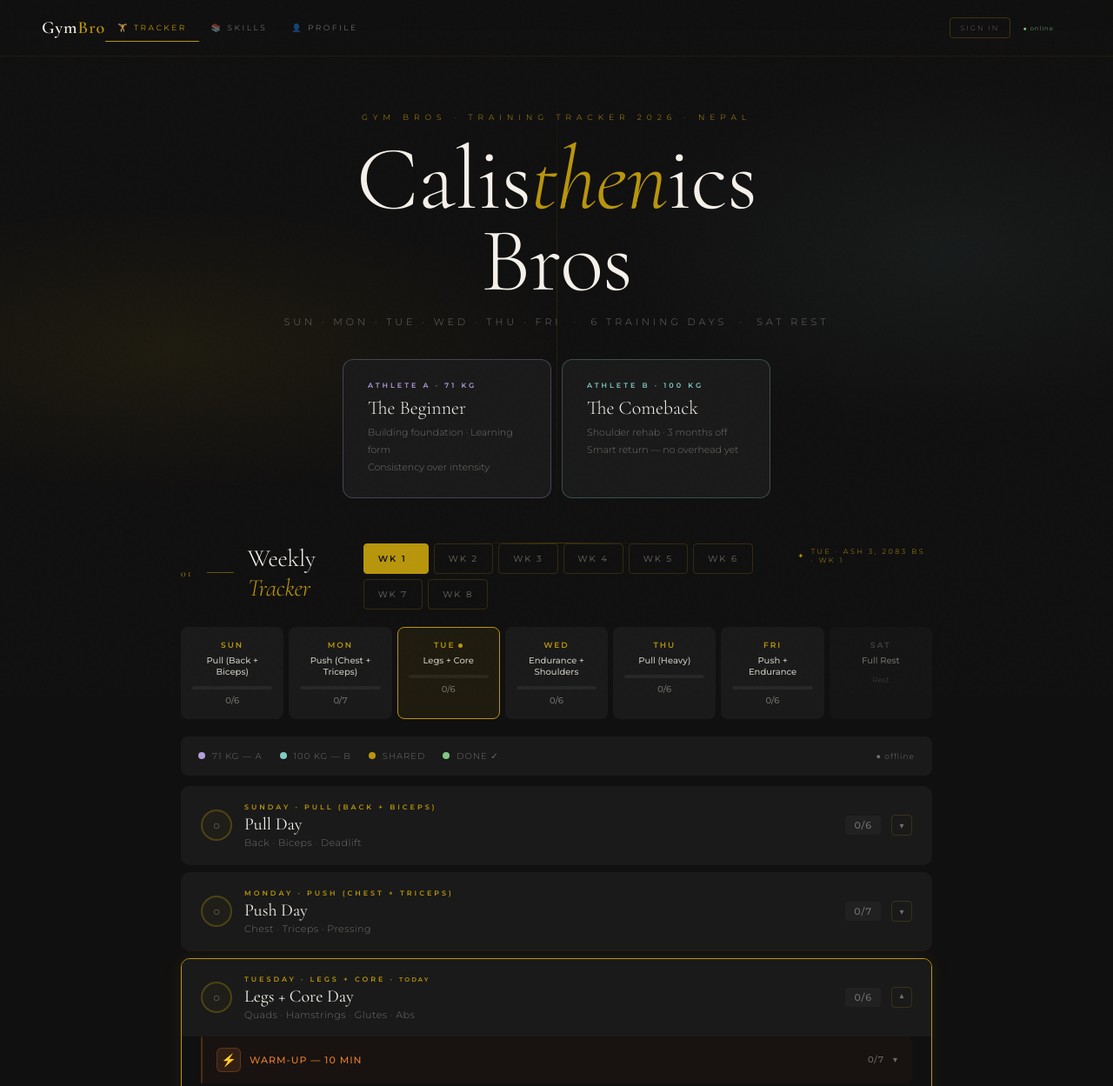
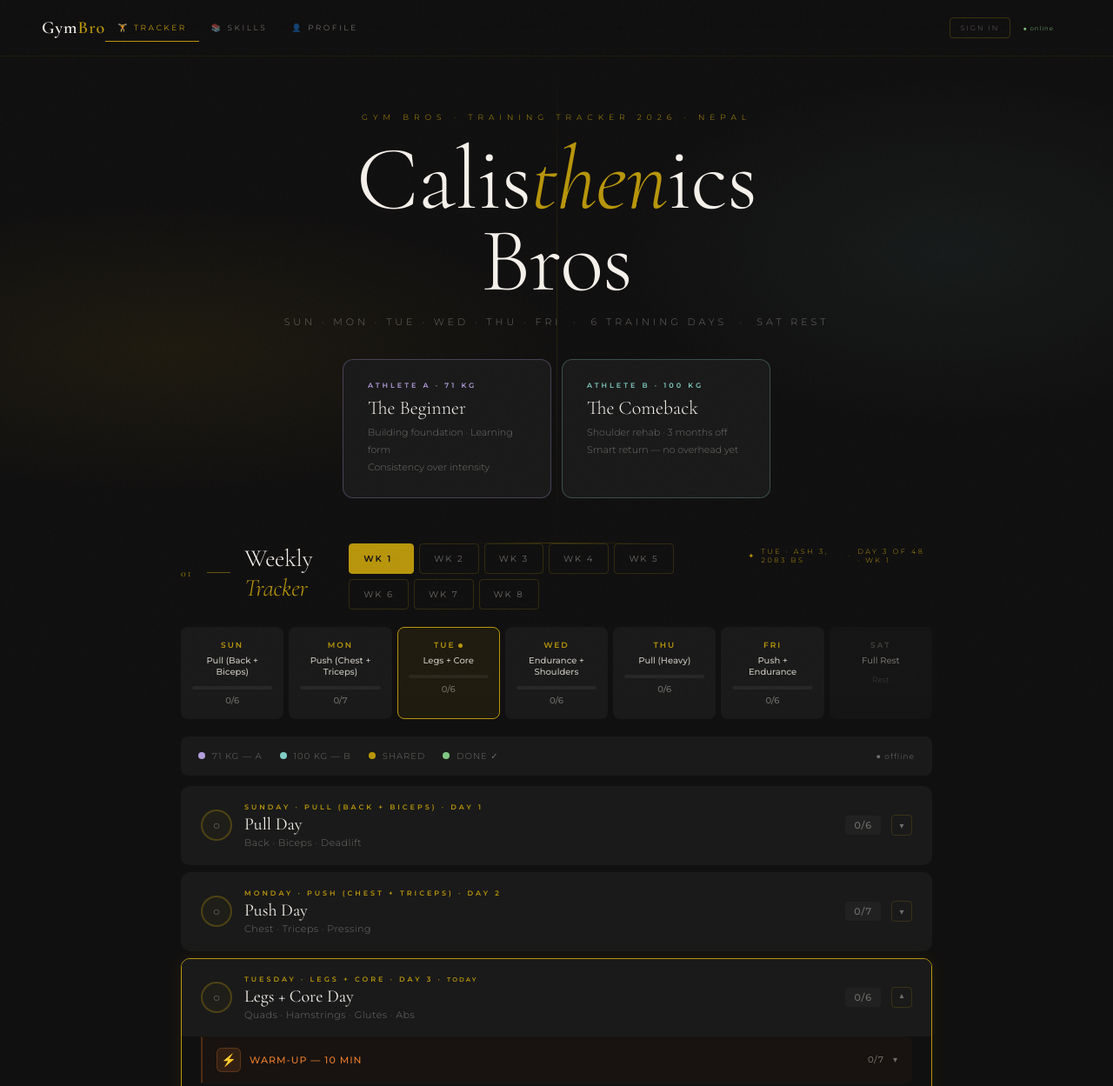
Before and after one commit to Kija-Maharjan/gym-bro, a website: page index.html in a window 1280 px wide. Shown: the top 1249 px of the page at 87% size. Drawn offline with nearby package versions, Linux system fonts and the light colour scheme.

Commit message:
fix: persist week selection, add day counter, fix schedule text

```diff
--- a/index.html
+++ b/index.html
@@ -93,7 +93,7 @@
     <div class="rc">
       <div class="rc-icon">📆</div>
       <div class="rc-title">New Schedule</div>
-      <div class="rc-body">Sun Push · Mon Push · Tue REST · Wed Pull<br>Thu Core+Skill · Fri REST · Sat Legs<br>Week starts Sunday — Nepali calendar<br>Rest days = rehab + light movement only</div>
+      <div class="rc-body">Sun Pull · Mon Push · Tue Legs+Core · Wed Shoulders/Cardio<br>Thu Pull (Heavy) · Fri Push/Cardio · Sat REST<br>Week starts Sunday — Nepali calendar<br>Rest days = rehab + light movement only</div>
     </div>
     <div class="rc">
       <div class="rc-icon">🩺</div>
--- a/js/index.js
+++ b/js/index.js
@@ -24,8 +24,31 @@ function getCurrentWeekFromDate() {
   const now = new Date(); now.setHours(0, 0, 0, 0);
   return Math.max(1, Math.min(8, Math.floor((now - start) / 86400000 / 7) + 1));
 }
+function currentWeekKey() {
+  return (typeof prefixedKey === 'function' ? prefixedKey('') : '') + 'cbros_current_week';
+}
+function getSavedWeek() {
+  const raw = localStorage.getItem(currentWeekKey());
+  if (raw) {
+    const w = parseInt(raw, 10);
+    if (w >= 1 && w <= 8) return w;
+  }
+  return 1;
+}
+function saveCurrentWeek(w) {
+  localStorage.setItem(currentWeekKey(), String(w));
+}
 
-let currentWeek = getCurrentWeekFromDate();
+// Day counting: 6 training days per week (Sun-Fri), Sat is rest
+function trainingDayIdx(dayId) {
+  return { sun:1, mon:2, tue:3, wed:4, thu:5, fri:6 }[dayId] || 0;
+}
+function globalDayNum(week, dayId) {
+  const i = trainingDayIdx(dayId);
+  return i ? (week - 1) * 6 + i : 0;
+}
+
+let currentWeek = getSavedWeek();
 const todayDayId = getTodayDayId();
 const openCards = new Set();
 const openWarmups = new Set();
@@ -122,6 +145,7 @@ function renderTrainingCard(d) {
   const complete = done === n;
   const isOpen   = openCards.has(d.id);
   const isToday  = d.id === todayDayId;
+  const dayNum   = globalDayNum(currentWeek, d.id);
 
   const exRows = d.exercises.map((ex, i) => renderExRow(d, i, checks[i])).join('');
 
@@ -150,7 +174,7 @@ function renderTrainingCard(d) {
     <div class="day-hd" onclick="toggleDay('${d.id}')">
       <div class="day-ring">${complete ? '✓' : '○'}</div>
       <div class="day-info">
-        <div class="day-weekday">${d.weekday} · ${d.type}${isToday ? ' · <span style="color:var(--gold);font-size:7px;letter-spacing:2px;">TODAY</span>' : ''}</div>
+        <div class="day-weekday">${d.weekday} · ${d.type}${dayNum ? ` · Day ${dayNum}` : ''}${isToday ? ' · <span style="color:var(--gold);font-size:7px;letter-spacing:2px;">TODAY</span>' : ''}</div>
         <div class="day-name">${d.name}</div>
         <div class="day-focus">${d.focus}</div>
       </div>
@@ -429,6 +453,7 @@ function resetDay(dayId, n) {
 }
 function setWeek(w, btn) {
   currentWeek = w;
+  saveCurrentWeek(w);
   document.querySelectorAll('.wtab').forEach(t => t.classList.remove('active'));
   btn.classList.add('active');
   renderAll();
@@ -473,7 +498,11 @@ if (todayCard) {
   const label = document.createElement('div');
   label.style.cssText = 'font-size:8px;letter-spacing:2.5px;color:var(--gold);text-transform:uppercase;display:flex;align-items:center;gap:6px;padding-top:4px;';
   const today = new Date();
-  label.innerHTML = '✦ <span>' + (typeof getNepaliDateShort === 'function' ? getNepaliDateShort(today) : today.toLocaleDateString('en-US', { weekday: 'short', month: 'short', day: 'numeric', year: 'numeric' }).toUpperCase()) + ' · WK ' + currentWeek + '</span>';
+  const dateStr = typeof getNepaliDateShort === 'function' ? getNepaliDateShort(today) : today.toLocaleDateString('en-US', { weekday: 'short', month: 'short', day: 'numeric', year: 'numeric' }).toUpperCase();
+  const realWeek = getCurrentWeekFromDate();
+  const dayNum = globalDayNum(realWeek, todayDayId);
+  const dayLabel = dayNum ? `Day ${dayNum} of 48 · Wk ${realWeek}` : `Rest Day · Wk ${realWeek}`;
+  label.innerHTML = `✦ <span>${dateStr}</span> · <span>${dayLabel}</span>`;
   const wn = document.querySelector('.wn-hd');
   if (wn) wn.appendChild(label);
 })();
```
